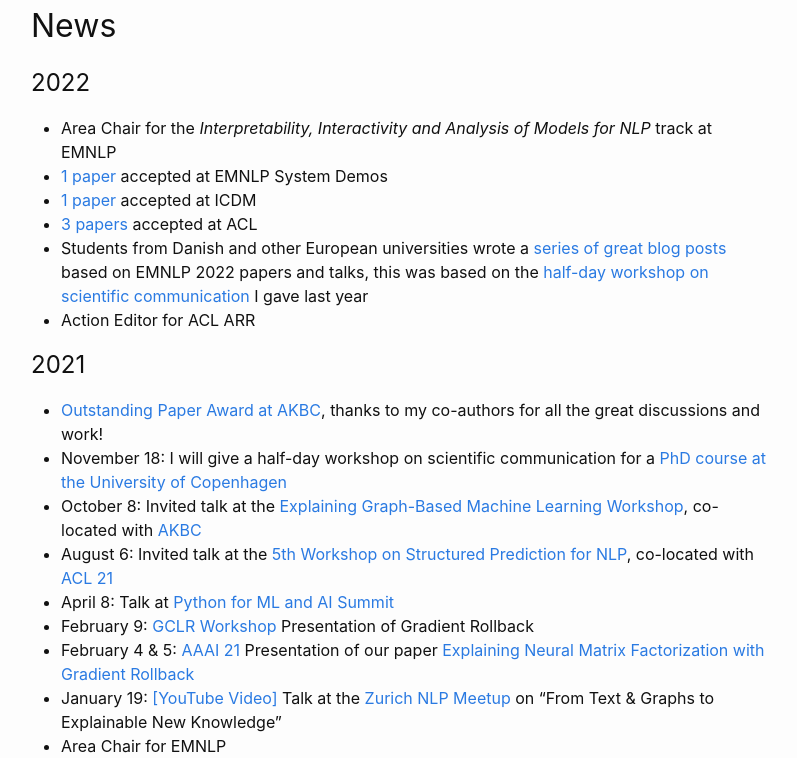
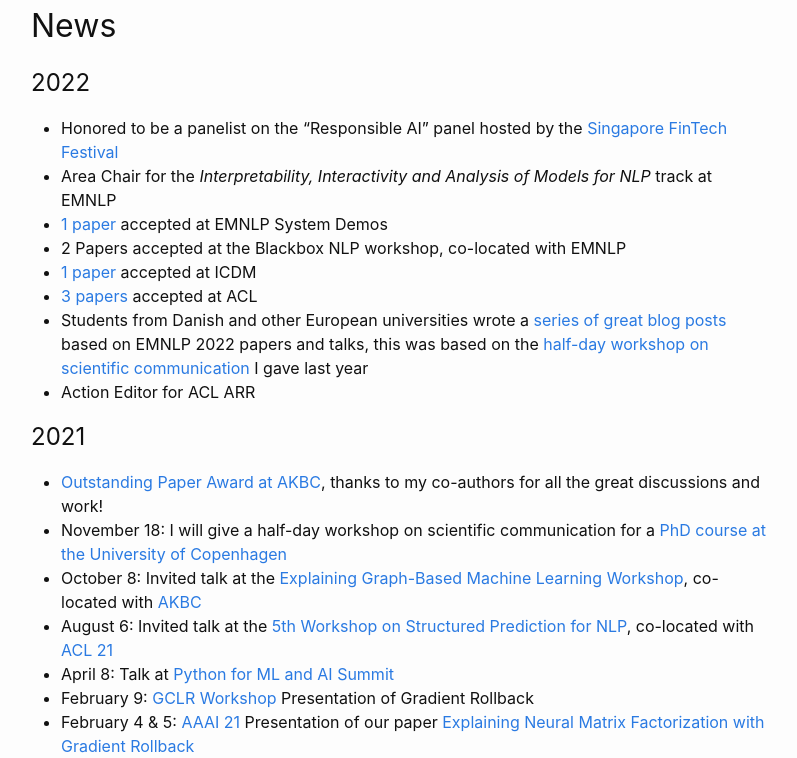
Before and after one commit to carolinlawrence/carolinlawrence.github.io, a Jekyll site: the page built from index.markdown, in a window 1280 px wide and 900 px high, scrolled down 1104 px, cut to the strip 142-900 px from the top of the window. Shown: the whole strip, without its empty margins (239-1036 px from the left). Built offline with Jekyll 4.4.1, drawn with Linux system fonts in a browser that asks for light colours.

Commit message:
Update index.markdown

```diff
--- a/index.markdown
+++ b/index.markdown
@@ -36,8 +36,10 @@ Recently, colleagues and I have developed a method to explain the prediction of
 
 ## News
 # 2022
+* Honored to be a panelist on the "Responsible AI" panel hosted by the <a href="https://www.fintechfestival.sg/">Singapore FinTech Festival</a>
 * Area Chair for the <i>Interpretability, Interactivity and Analysis of Models for NLP</i> track at EMNLP
 * <a href="publications/">1 paper</a> accepted at EMNLP System Demos
+* 2 Papers accepted at the Blackbox NLP workshop, co-located with EMNLP
 * <a href="publications/">1 paper</a> accepted at ICDM
 * <a href="publications/">3 papers</a> accepted at ACL
 * Students from Danish and other European universities wrote a <a href="https://nlpnorth.github.io/content/emnlp-2021-blogs.html">series of great blog posts</a> based on EMNLP 2022 papers and talks, this was based on the <a href="https://en.itu.dk/Research/PhD-Programme/PhD-Courses/PhD-courses-2021/PhD-Course---Communicating-State-of-the-art-NLP-Research-to-a-Broader-Audience">half-day workshop on scientific communication</a> I gave last year
```
